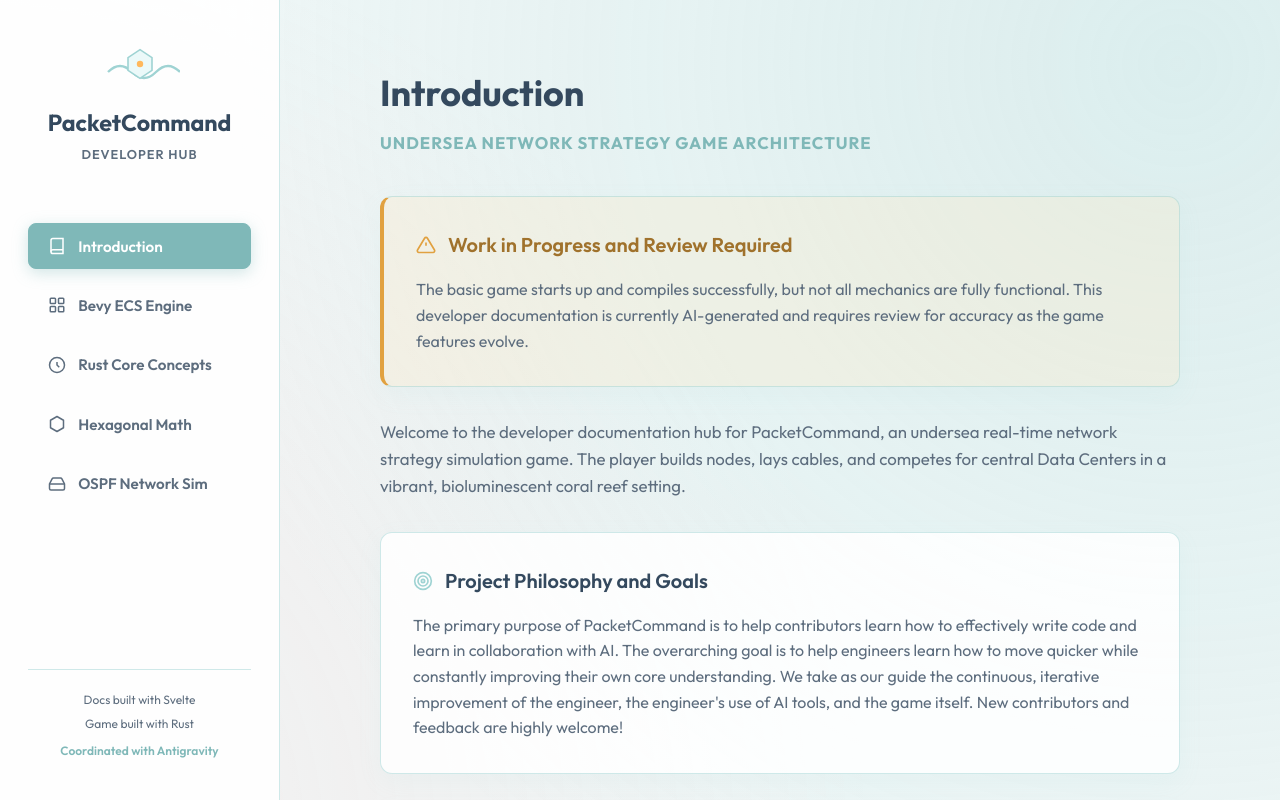
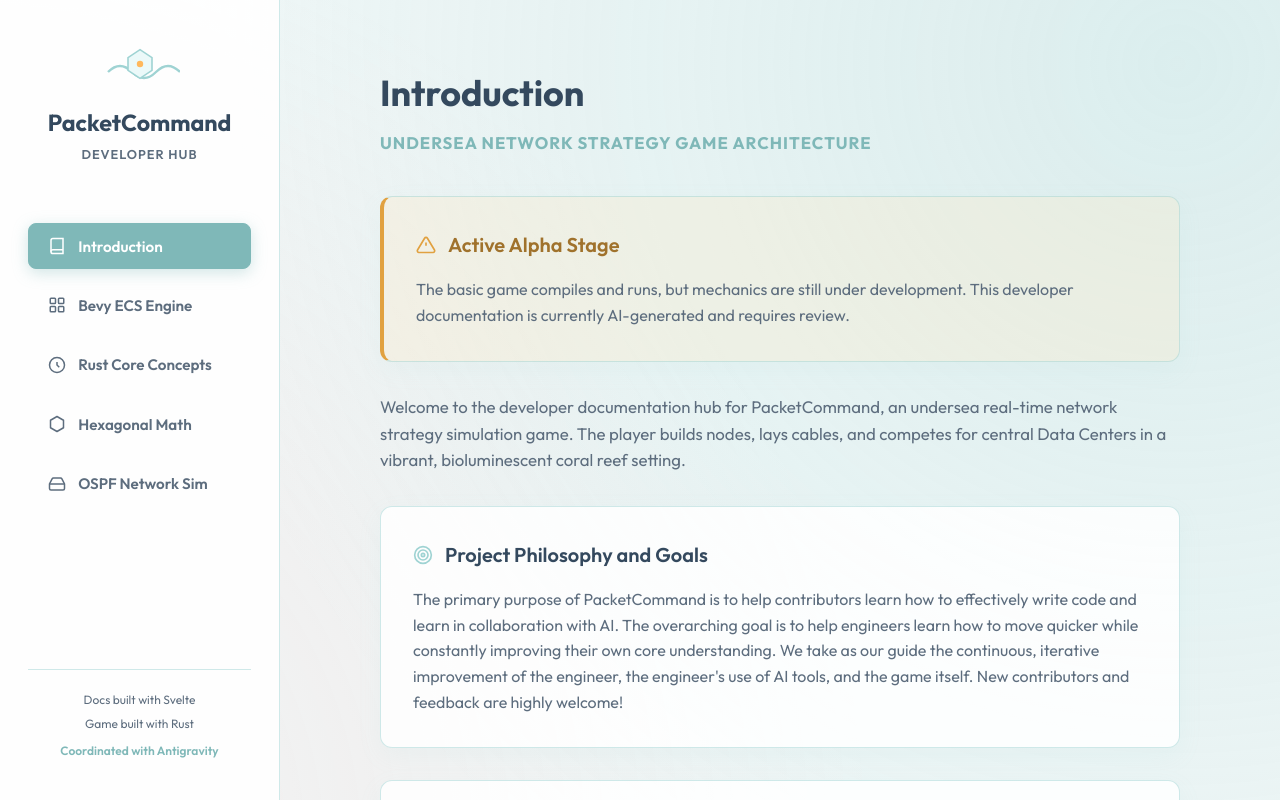
Before and after one commit to J-Rebs/strategy-game, a Svelte app in the folder docs-src/: page / in a window 1280 px wide. Built offline with nearby package versions, Linux system fonts and the light colour scheme.

Commit message:
docs: simplify WIP warning header to Active Alpha Stage and reduce paragraph size

```diff
--- a/docs-src/src/App.svelte
+++ b/docs-src/src/App.svelte
@@ -148,9 +148,9 @@
               <line x1="12" y1="9" x2="12" y2="13" />
               <line x1="12" y1="17" x2="12.01" y2="17" />
             </svg>
-            <h3>Work in Progress and Review Required</h3>
+            <h3>Active Alpha Stage</h3>
           </div>
-          <p>The basic game starts up and compiles successfully, but not all mechanics are fully functional. This developer documentation is currently AI-generated and requires review for accuracy as the game features evolve.</p>
+          <p>The basic game compiles and runs, but mechanics are still under development. This developer documentation is currently AI-generated and requires review.</p>
         </div>
 
         <p class="paragraph">Welcome to the developer documentation hub for PacketCommand, an undersea real-time network strategy simulation game. The player builds nodes, lays cables, and competes for central Data Centers in a vibrant, bioluminescent coral reef setting.</p>
```
Also changed, not shown: 2 other files (tests, documents, lock files or other folders).
